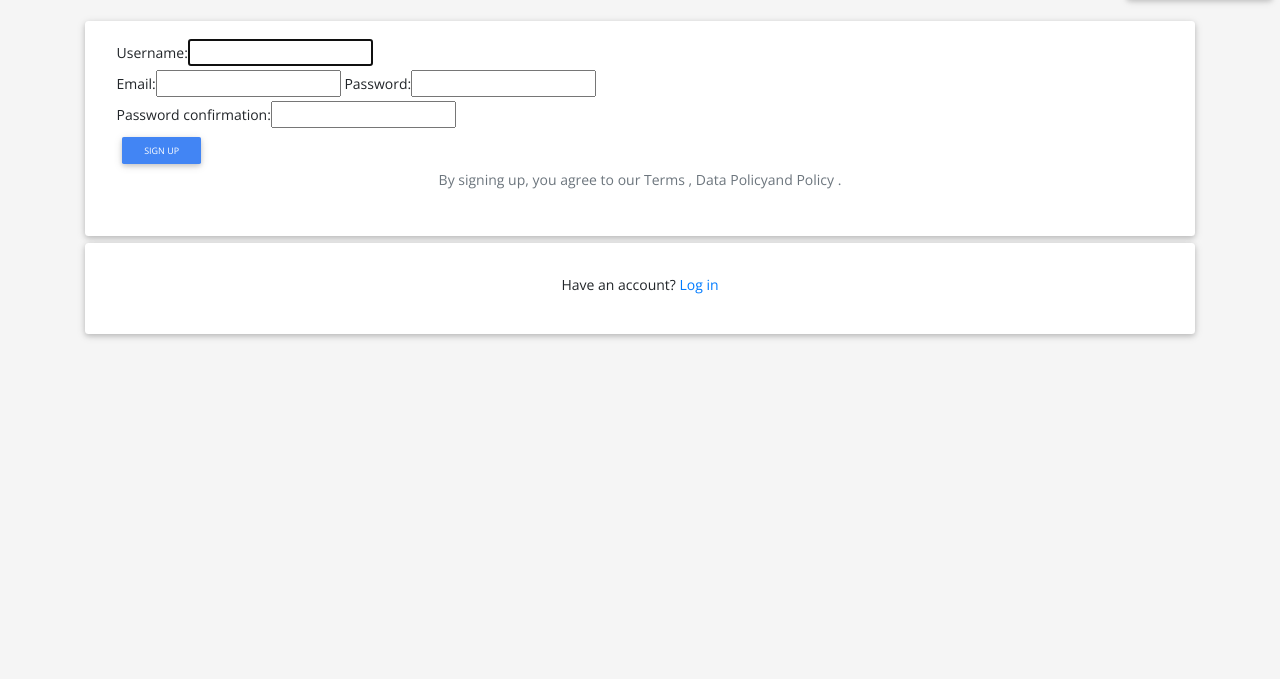
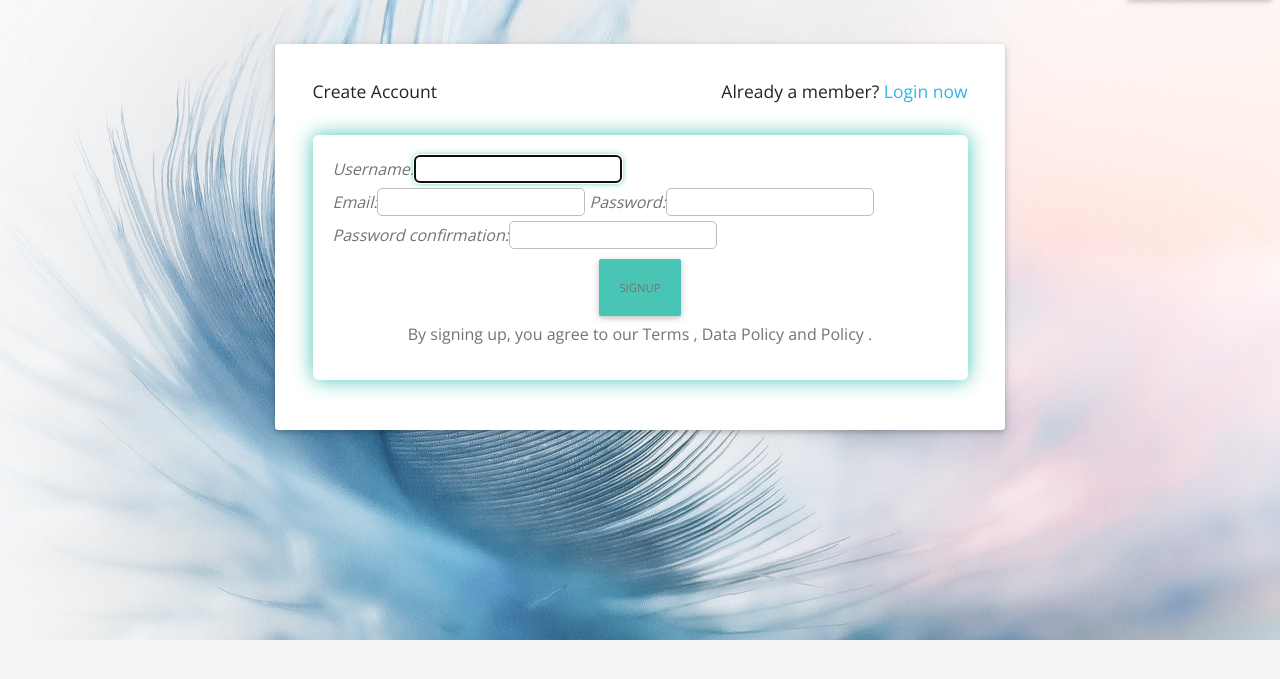
Before and after one commit to alvynah/Awwards-Clone, a Django app: page /signup/ in a window 1280 px wide. Shown: the part 70-749 px from the top of the page. Run offline with Django 3.2, Linux system fonts and the light colour scheme; some libraries are stand-ins or nearby versions.

Commit message:
Style sign up page

```diff
--- a/awwards/templates/registration/signup.html
+++ b/awwards/templates/registration/signup.html
@@ -1,23 +1,44 @@
 {% extends 'awwards/base.html' %}{%load crispy_forms_tags%} {% block content %} {% load static %}
-<div class="container mt-4">
-    <div class="card">
+<div class="login">
+    <div class="container">
 
-        <div class="card-body mb-3 mr-3 ml-3 signupForm">
-            <form action="{% url 'signup' %}" method="post" novalidate>
-                {% csrf_token%} {{ form}}
-                <button type="submit" class="btn btn-primary btn-sm"> Sign up</button>
-            </form>
-            <p class="text-center text-muted">By signing up, you agree to our <strong>Terms</strong> ,
-                <strong>Data Policy</strong>and <strong>Policy </strong> .
-            </p>
+        <div class="row ">
+            <div class="col-md-2 "></div>
+            <div class="col-md-8 ">
+                <div class="card " style="margin-top:6%; padding:20px ">
+                    <div class="card-body ">
+                        <h5 class="card-title "><a>Create Account</a> <span style="float:right ">Already a member?
+                                <a href="{% url 'login' %} " class="text-info ">Login now</a></span></h5>
+                        <div class="card-text loginForm ">
+                            <form action="{% url 'signup' %} " method="post" validate>
+                                {% csrf_token%} {{ form}}
+                                <div class="text-center ">
+                                    <button type="submit " class="btn ">SignUp</button>
+                                    <p class="text-center text-muted">By signing up, you agree to our <strong>Terms</strong> ,
+                                        <strong>Data Policy</strong> and <strong>Policy </strong> .
+                                    </p>
+                                </div>
+                            </form>
+                        </div>
+                    </div>
+                </div>
 
+            </div>
+            <div class="col-md-2 "></div>
         </div>
+
     </div>
-    <div class="card mt-2">
-        <div class="card-body mt-3 mb-2">
-            <p class="text-center">Have an account? <a href="{% url 'login' %}">Log in</a></p>
-        </div>
-    </div>
+    <br>
+    <br>
+    <br>
+    <br>
+    <br>
+    <br>
+    <br>
+    <br>
+    <br>
+    <br>
 </div>
 
+
 {% endblock %}
```
